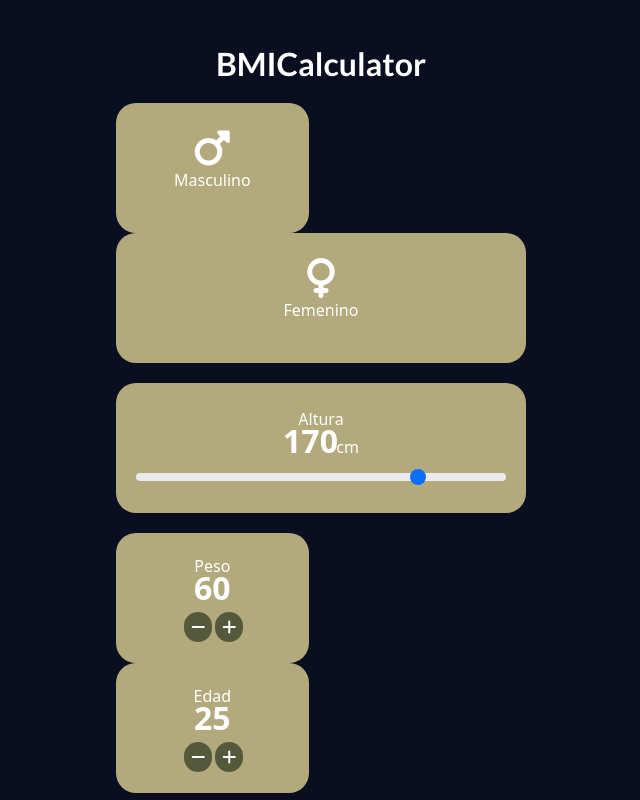
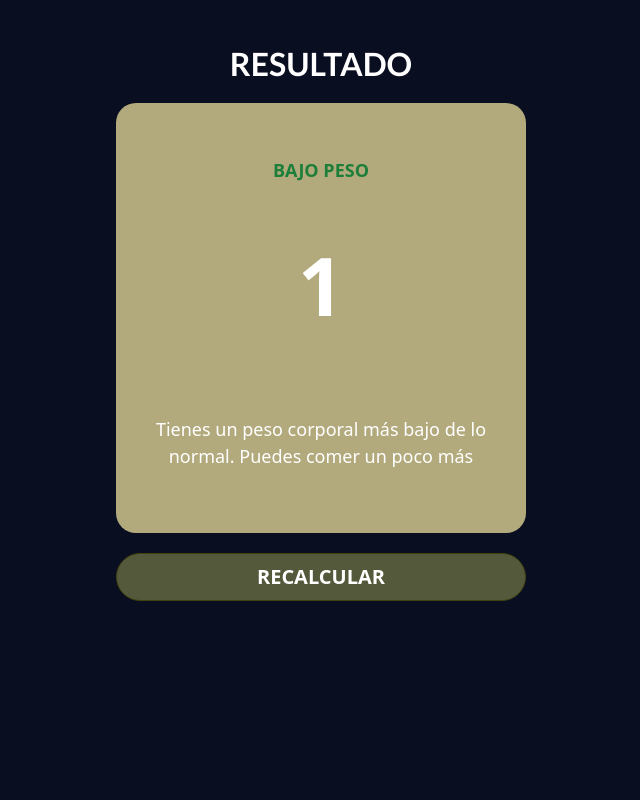
Before and after one commit to MargaritaAlvarezGonz/BMICalculator, an Angular app: page /resultado/1 in a window 1280 px wide. Before the commit this address led to /. Shown: the top 800 px of the page, without its empty margins (319-959 px from the left). Built offline with nearby package versions, Linux system fonts and the light colour scheme.

Commit message:
final version

```diff
--- a/src/app/app-routing.module.ts
+++ b/src/app/app-routing.module.ts
@@ -5,7 +5,7 @@ import { ResultadoComponent } from './components/resultado/resultado.component';
 
 const routes: Routes = [
   {path:'', component: InicioComponent},
-  {path:'resultado', component: ResultadoComponent},
+  {path:'resultado/:valor', component: ResultadoComponent},
   {path:'**', redirectTo:''},
 ];
 
--- a/src/app/app.component.html
+++ b/src/app/app.component.html
@@ -1,2 +1,2 @@
-<app-inicio></app-inicio>
+
 <router-outlet></router-outlet>
--- a/src/app/app.module.ts
+++ b/src/app/app.module.ts
@@ -4,11 +4,13 @@ import { BrowserModule } from '@angular/platform-browser';
 import { AppRoutingModule } from './app-routing.module';
 import { AppComponent } from './app.component';
 import { InicioComponent } from './components/inicio/inicio.component';
+import { ResultadoComponent } from './components/resultado/resultado.component';
 
 @NgModule({
   declarations: [
     AppComponent,
-    InicioComponent
+    InicioComponent,
+    ResultadoComponent
   ],
   imports: [
     BrowserModule,
--- a/src/app/components/inicio/inicio.component.html
+++ b/src/app/components/inicio/inicio.component.html
@@ -1,35 +1,34 @@
 <div class="row">
   <div class="col-lg-4 offset-lg-4">
-    <h2 class="titulo">BMICalculator</h2>
+      <h2 class="titulo">BMI CALCULATOR</h2>
       <div class="row">
           <div class="col-lg-6">
-        <div class="fondoItem" [ngClass]="{'sexoDesactivo': sexo === 'Femenino'}">
-          <div class="contenedor" style="cursor:pointer;" (click)="masculino()">
-            <i class="fa-solid fa-mars sexo"></i>
+              <div class="fondoItem" [ngClass]="{ 'sexoDesactivo': sexo === 'Femenino' }">
+                  <div class="contenedor" style="cursor: pointer;" (click)="masculino()">
+                      <i class="fas fa-mars sexo"></i>
                       <p>Masculino</p>
                   </div>
-
               </div>
           </div>
-
-      <div clas="col-lg-6">
-        <div class="fondoItem"[ngClass]="{'sexoDesactivo': sexo === 'Masculino'}">
-          <div class="contenedor" style="cursor:pointer;" (click)="femenino()">
-            <i class="fa-solid fa-venus sexo"></i>
+          <div class="col-lg-6">
+              <div class="fondoItem" [ngClass]="{ 'sexoDesactivo': sexo === 'Masculino' }">
+                  <div class="contenedor" style="cursor: pointer;" (click)="femenino()">
+                      <i class="fas fa-venus sexo"></i>
                       <p>Femenino</p>
                   </div>
               </div>
           </div>
       </div>
       <div class="row">
-        <div class="col lg-12">
+          <div class="col-lg-12">
               <div class="fondoItem">
                   <div class="contenedor">
                       <p>Altura</p>
-              <div class="estiloNumero"> {{altura}}
-                <span class="centimetro">cm</span>
+                      <div class="estiloNumero">{{ altura }}
+                          <span class="cm">cm</span>
                       </div>
-              <input type="range" (input)="cambiarAltura($event)" [value]="altura" min="120 "  max="220" class="form-range">
+                      <input type="range" (input)="cambiarAltura($event)"
+                              [value]="altura" min="120" max="220" class="form-range">
                   </div>
               </div>
           </div>
@@ -40,35 +39,34 @@
                   <div class="contenedor">
                       <p>Peso</p>
                       <div class="estiloNumero">
-                {{peso}}
+                          {{ peso }}
                       </div>
                       <div>
-                <i class="fa-solid fa-minus sumaResta " (click)="peso= peso-1"></i>
-                <i class="fa-solid fa-plus sumaResta" (click)="peso= peso+1"></i>
+                          <i class="fas fa-minus sumaResta" (click)="peso = peso - 1"></i>
+                          <i class="fas fa-plus sumaResta" (click)="peso = peso + 1"></i>
                       </div>
                   </div>
               </div>
-      <div clas="col-lg-6">
+          </div>
+          <div class="col-lg-6">
               <div class="fondoItem">
                   <div class="contenedor">
                       <p>Edad</p>
                       <div class="estiloNumero">
-              {{edad}}
+                          {{ edad }}
                       </div>
                       <div>
-              <i class="fa-solid fa-minus sumaResta" (click)="edad= edad-1"></i>
-              <i class="fa-solid fa-plus sumaResta" (click)="edad= edad+1"></i>
+                          <i class="fas fa-minus sumaResta" (click)="edad = edad - 1"></i>
+                          <i class="fas fa-plus sumaResta" (click)="edad = edad + 1"></i>
+                      </div>
                   </div>
               </div>
           </div>
       </div>
       <div class="row">
-    <div class="lg-12">
-      <button (click)="calcularBMI" class="btn btn-primary-lg btn-color">CALCULAR</button>
+          <div class="col-lg-12">
+              <button (click)="calcularBMI()" class="btn btn-primary btn-lg btn-block btn-color">CALCULAR</button>
           </div>
       </div>
-
   </div>
-
-
 </div>
--- a/src/app/components/inicio/inicio.component.ts
+++ b/src/app/components/inicio/inicio.component.ts
@@ -31,7 +31,9 @@ export class InicioComponent implements OnInit {
   }
 
   calcularBMI(){
-
+    const BMI = this.peso /Math.pow(this.altura/100,2);
+    console.log(BMI.toFixed(1));
+    this.router.navigate(['/resultado', BMI.toFixed(1)]);
 
   }
 
--- a/src/app/components/resultado/resultado.component.css
+++ b/src/app/components/resultado/resultado.component.css
@@ -0,0 +1,54 @@
+.fondoItem{
+  background-color: #B2AA7C;
+  height: 430px;
+  border-radius: 20px;
+  color:white
+
+}
+
+.btn-color{
+  background-color: rgb(85, 89, 60) !important;
+  border-color: rgb(64, 66, 14);
+  border-radius: 25px;
+  width: 100%;
+  font-weight: 700;
+  color: white;
+}
+
+.resultado{
+  color:#1d7e3a;
+  font-size: 18px;
+  text-transform: uppercase;
+  font-weight: 700;
+}
+
+.numero{
+  font-size: 80px;
+  font-weight: 700;
+  padding-top: 25px;
+  padding-bottom: 45px;
+}
+.interpretacion{
+  margin: 10px;
+  font-size: 18px;
+  text-align: center;
+
+
+}
+.contenedor{
+  display: flex;
+  justify-content: center;
+  align-items: center;
+  flex-direction: column;
+  height: 100%;
+
+}
+
+#button-n{
+  background-color: rgb(85, 89, 60) !important;
+  border-color: rgb(64, 66, 14);
+  border-radius: 25px;
+  width: 100%;
+  font-weight: 700;
+  color: white;
+}
--- a/src/app/components/resultado/resultado.component.html
+++ b/src/app/components/resultado/resultado.component.html
@@ -1,3 +1,21 @@
-<p>
-  resultado works!
-</p>
+<div class="row">
+  <div class="col-lg-4 offset-lg-4">
+    <h2 class="titulo">RESULTADO</h2>
+    <div class="row">
+      <div class="col-lg-12">
+        <div class="fondoItem">
+          <div class="contenedor">
+            <p class="resultado">{{resultado}}</p>
+            <p class="numero">{{bmi}}</p>
+            <p class="interpretacion">{{interpretacion}}</p>
+          </div>
+        </div>
+      </div>
+    </div>
+    <div class="row">
+      <div class="lg-12">
+        <button routerLink="/" id="button-n"class="btn btn-primary btn-lg">RECALCULAR</button>
+      </div>
+    </div>
+  </div>
+</div>
--- a/src/app/components/resultado/resultado.component.ts
+++ b/src/app/components/resultado/resultado.component.ts
@@ -1,4 +1,5 @@
 import { Component, OnInit } from '@angular/core';
+import { ActivatedRoute } from '@angular/router';
 
 @Component({
   selector: 'app-resultado',
@@ -6,10 +7,35 @@ import { Component, OnInit } from '@angular/core';
   styleUrls: ['./resultado.component.css']
 })
 export class ResultadoComponent implements OnInit {
+  bmi:number;
+  resultado: string;
+  interpretacion:string;
 
-  constructor() { }
+  constructor(private route:ActivatedRoute) {
+    this.resultado = '';
+    this.interpretacion= '';
+
+    this.bmi = +route.snapshot.paramMap.get('valor')!;
+
+   }
 
   ngOnInit() {
+    this.getResultado();
+  }
+
+  getResultado(){
+    if(this.bmi >=25){
+      this.resultado ='Exceso de peso';
+      this.interpretacion = 'Tienes un peso corporal superior al normal. Intenteahacer más ejercicio'
+    }
+    else if(this.bmi >=18.5){
+      this.resultado= 'Normal';
+      this.interpretacion= 'Tienes un peso corporal normal. ¡Buen trabajo!'
+    }else {
+      this.resultado = 'Bajo peso';
+      this.interpretacion ='Tienes un peso corporal más bajo de lo normal. Puedes comer un poco más'
+    }
+
   }
 
 }
```
Lines whose indentation alone changed are shown as unchanged.
